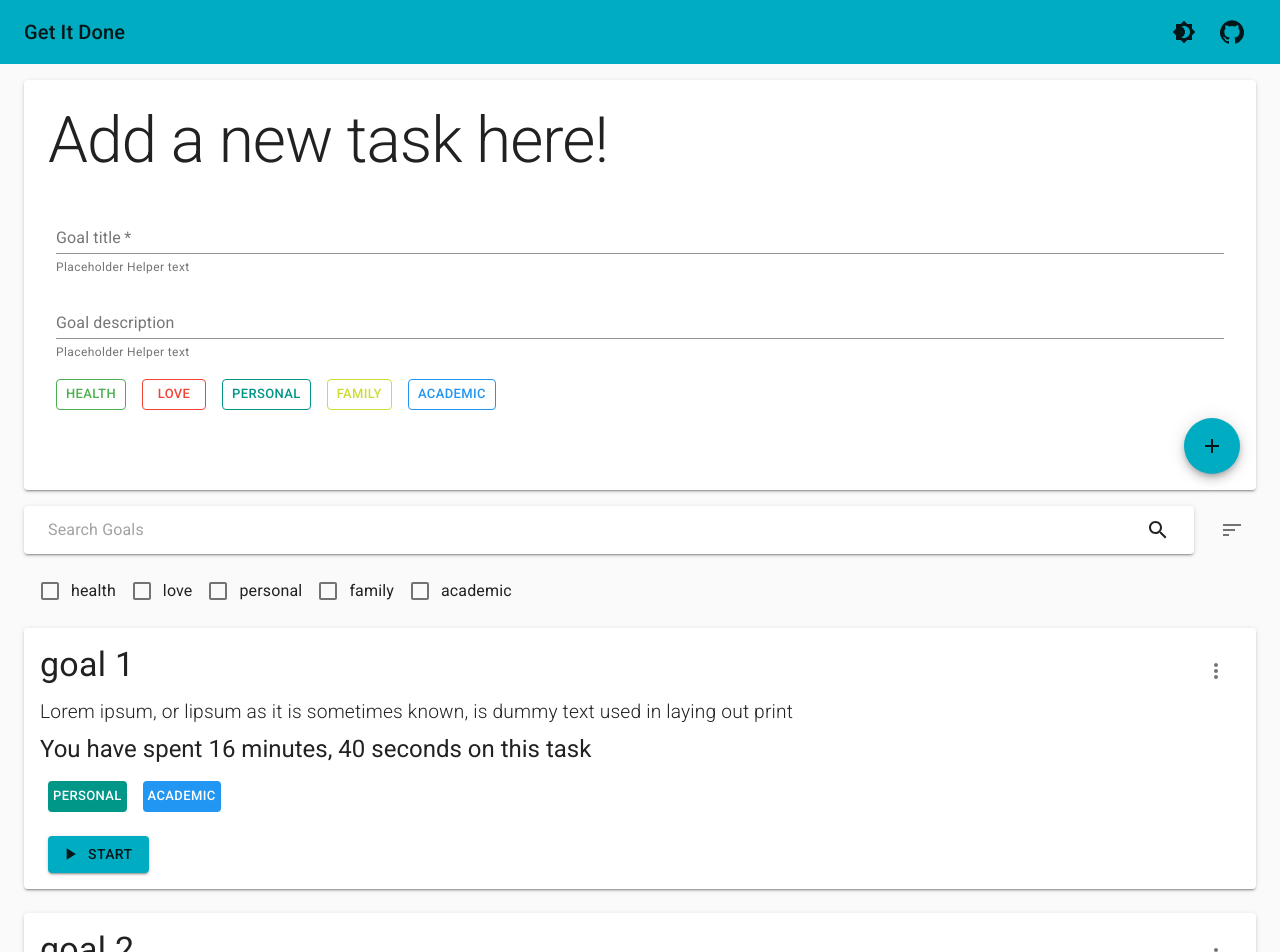
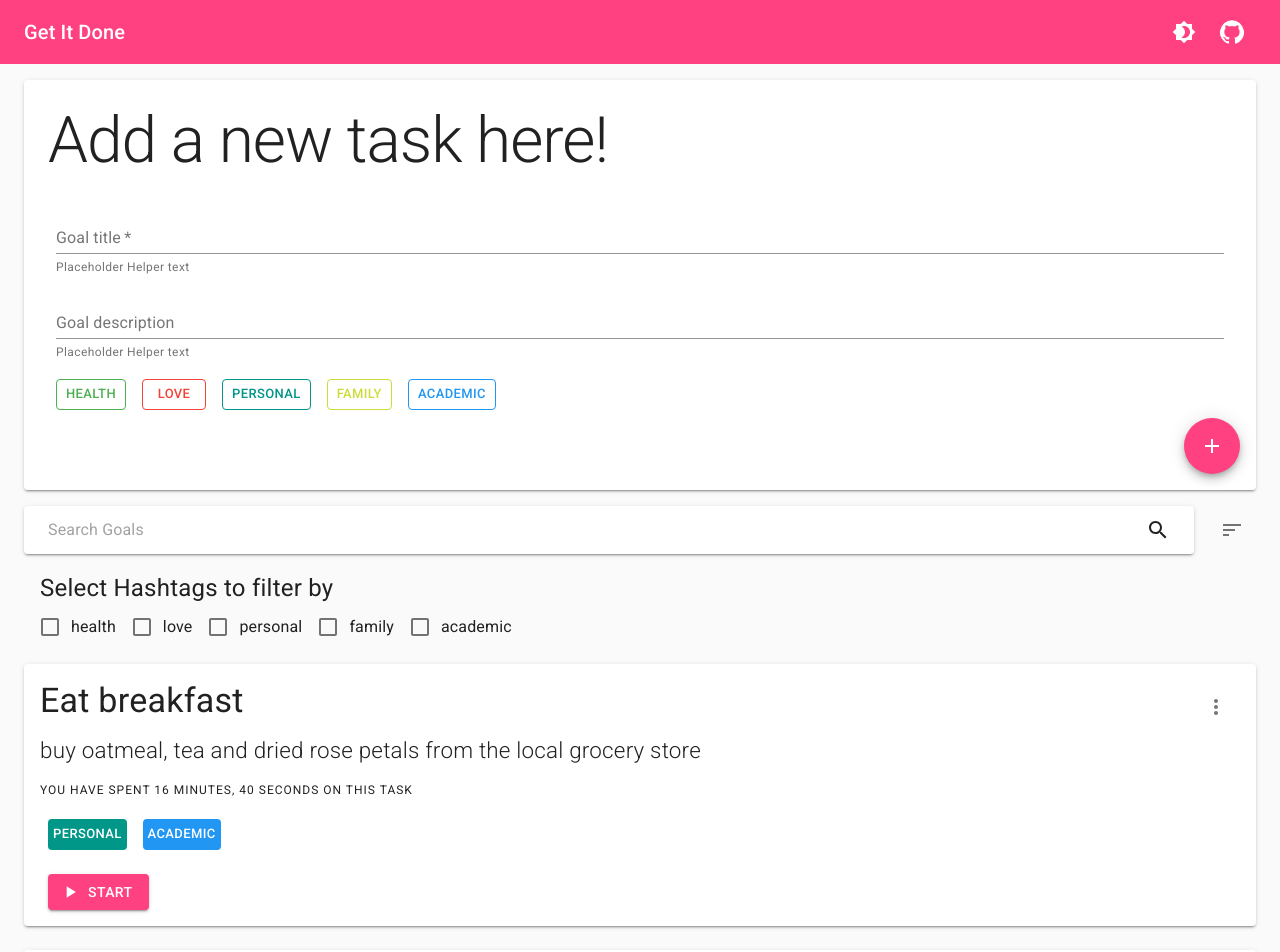
Before and after one commit to BhavyaCodes/get-it-done, a React (Create React App) app: page / in a window 1280 px wide. Shown: the top 952 px of the page. Built offline with nearby package versions, Linux system fonts and the light colour scheme.

Commit message:
finish styling (#13)

```diff
--- a/package.json
+++ b/package.json
@@ -8,8 +8,10 @@
     "@testing-library/jest-dom": "^5.11.8",
     "@testing-library/react": "^11.2.3",
     "@testing-library/user-event": "^12.6.0",
+    "chart.js": "^2.9.4",
     "humanize-duration": "^3.25.1",
     "react": "^17.0.1",
+    "react-chartjs-2": "^2.11.1",
     "react-dom": "^17.0.1",
     "react-scripts": "4.0.1",
     "uuid": "^8.3.2",
--- a/src/App.js
+++ b/src/App.js
@@ -4,6 +4,7 @@ import useLocalStorageState from "./hooks/useLocalStorageState";
 
 import GoalList from "./components/GoalList";
 import NewGoalForm from "./components/NewGoalForm";
+// import Chart from "./components/Chart";
 
 import Brightness4Icon from "@material-ui/icons/Brightness4";
 import Brightness7Icon from "@material-ui/icons/Brightness7";
@@ -20,8 +21,6 @@ import Box from "@material-ui/core/Box";
 import Container from "@material-ui/core/Container";
 import { ThemeProvider, createMuiTheme } from "@material-ui/core/styles";
 import { makeStyles } from "@material-ui/core/styles";
-
-// import "./App.css";
 
 const useStyles = makeStyles((theme) => ({
   root: {
@@ -87,8 +86,8 @@ function App(props) {
   const [darkState, setDarkState] = useLocalStorageState("darkMode", false);
   const paletteType = darkState ? "dark" : "light";
 
-  const arcBlue = "#00acc1";
-  const arcOrange = "#ffab40";
+  const arcBlue = "#ff4081";
+  const arcOrange = "#3d5afe";
 
   const theme = createMuiTheme({
     palette: {
@@ -130,9 +129,9 @@ function App(props) {
   const [goals, setGoals] = useLocalStorageState("goals", [
     {
       _id: uuidv4(),
-      name: "goal 1",
+      name: "Eat breakfast",
       description:
-        "Lorem ipsum, or lipsum as it is sometimes known, is dummy text used in laying out print",
+        "buy oatmeal, tea and dried rose petals from the local grocery store",
       timeAdded: new Date(),
       duration: 1000,
       isActive: false,
@@ -143,9 +142,8 @@ function App(props) {
     },
     {
       _id: uuidv4(),
-      name: "goal 2",
-      description:
-        "Lorem ipsum, or lipsum as it is sometimes known, is dummy text used in laying out print",
+      name: "Win hackathon",
+      description: "Make best task planner app ever",
       timeAdded: new Date(),
       duration: 2000,
       isActive: false,
@@ -202,6 +200,7 @@ function App(props) {
               setGoals={setGoals}
               globalHashTags={globalHashTags}
             />
+            {/* <Chart goals={goals} /> */}
           </Box>
         </Container>
       </ThemeProvider>
--- /dev/null
+++ b/src/components/Chart.js
@@ -0,0 +1,11 @@
+import { Bar } from "react-chartjs-2";
+
+function chart({ goals }) {
+  return (
+    <div>
+      <Bar />
+    </div>
+  );
+}
+
+export default chart;
--- a/src/components/Goal.jsx
+++ b/src/components/Goal.jsx
@@ -37,6 +37,7 @@ import {
   lime,
   yellow,
   grey,
+  deepOrange,
 } from "@material-ui/core/colors";
 
 const colors = {
@@ -49,6 +50,7 @@ const colors = {
   lime,
   yellow,
   grey,
+  deepOrange,
 };
 
 function EditGoal({ goal, setGoals, globalHashTags, setEditing }) {
@@ -358,11 +360,16 @@ function Goal({ goal, setGoals, globalHashTags }) {
           </MenuItem>
         </Menu>
       </div>
-      <Typography variant="body1" className={classes.desc} gutterBottom>
+      <Typography
+        variant="body1"
+        className={classes.desc}
+        gutterBottom
+        style={{ fontSize: "1.4rem" }}
+      >
         {goal.description}
       </Typography>
       {/* <p>{new Date(goal.timeAdded).toString()}</p> */}
-      <Typography variant="h5" gutterBottom>
+      <Typography variant="overline" component="p" gutterBottom>
         {" "}
         You have spent{" "}
         {humanizeDuration(displaySeconds * 1000, { round: true })} on this task
--- a/src/components/GoalList.jsx
+++ b/src/components/GoalList.jsx
@@ -140,6 +140,9 @@ function GoalList({ goals, setGoals, globalHashTags }) {
         </IconButton>
       </div>
       <div className={classes.checkBoxContainer}>
+        <Typography style={{ fontSize: "1.5rem" }}>
+          Select Hashtags to filter by
+        </Typography>
         <SelectTagFilters
           selectedHastagIds={selectedHastagIds}
           setSelectedHashTagIds={setSelectedHashTagIds}
--- a/src/components/HashTagSelector.jsx
+++ b/src/components/HashTagSelector.jsx
@@ -13,6 +13,7 @@ import {
   lime,
   yellow,
   grey,
+  deepOrange,
 } from "@material-ui/core/colors";
 
 const useStyles = makeStyles((theme) => ({
@@ -46,6 +47,7 @@ function HashTagSelector({ hashTags, setHashTags, globalHashTags }) {
     lime,
     yellow,
     grey,
+    deepOrange,
   };
 
   return (
```
Also changed, not shown: 1 other file (tests, documents, lock files or other folders).
